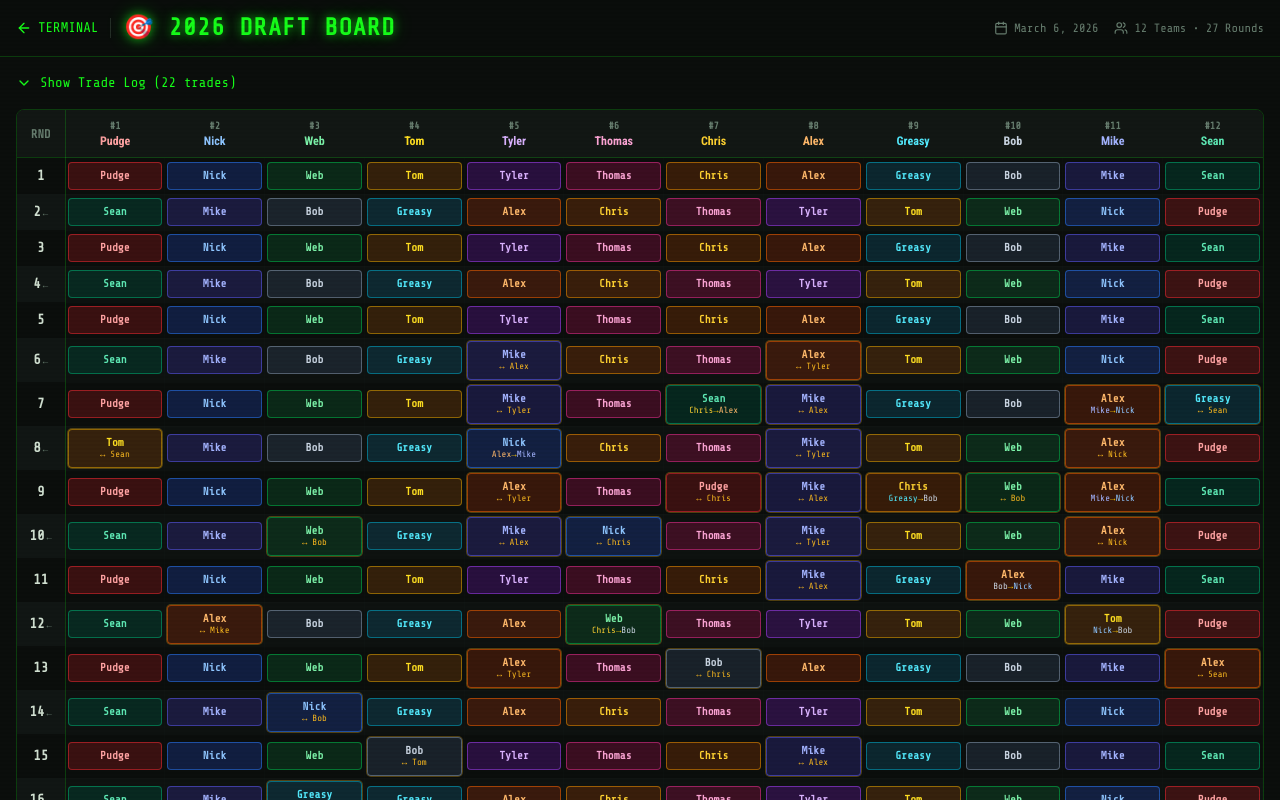
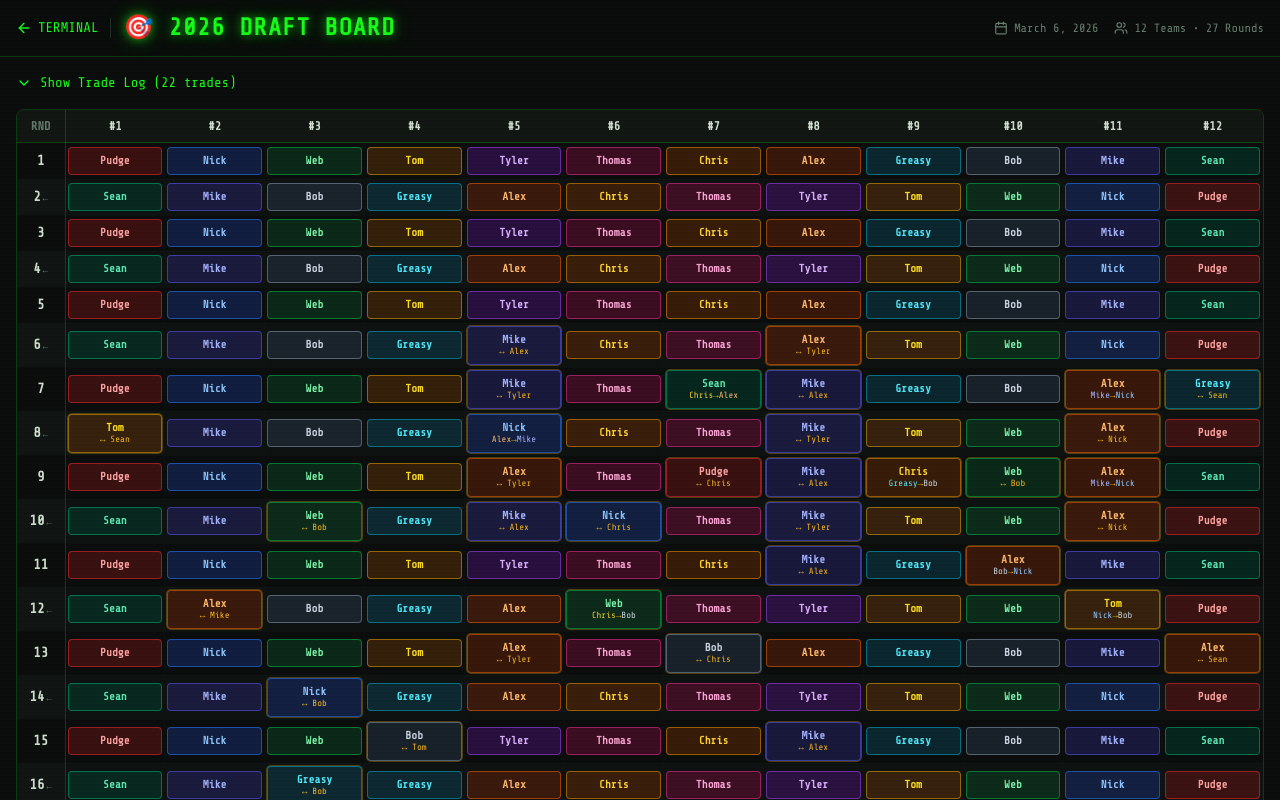
Before and after one commit to titaniumshovel/tunnelsnakes, a Next.js app: page /draft-board in a window 1280 px wide. Shown: the top 800 px of the page. Built offline with nearby package versions, Linux system fonts and the light colour scheme.

Commit message:
fix: simplify column headers to just pick numbers

```diff
--- a/src/app/draft-board/page.tsx
+++ b/src/app/draft-board/page.tsx
@@ -95,15 +95,11 @@ export default function DraftBoardPage() {
                 <th className="sticky left-0 z-[5] bg-card p-2 text-center font-mono text-xs text-muted-foreground border-b border-r border-primary/20 w-12">
                   RND
                 </th>
-                {data.draftOrder.map((team, idx) => {
-                  const colors = TEAM_COLORS[team]
-                  return (
-                    <th key={team} className="p-2 text-center border-b border-primary/20 min-w-[75px]">
-                      <div className="text-[10px] font-mono text-muted-foreground">#{idx + 1}</div>
-                      <div className={`text-xs font-bold ${colors?.text ?? 'text-foreground'}`}>{team}</div>
-                    </th>
-                  )
-                })}
+                {Array.from({ length: 12 }, (_, idx) => (
+                  <th key={idx} className="p-2 text-center border-b border-primary/20 min-w-[75px]">
+                    <div className="text-xs font-mono font-bold text-foreground">#{idx + 1}</div>
+                  </th>
+                ))}
               </tr>
             </thead>
             <tbody>
```
